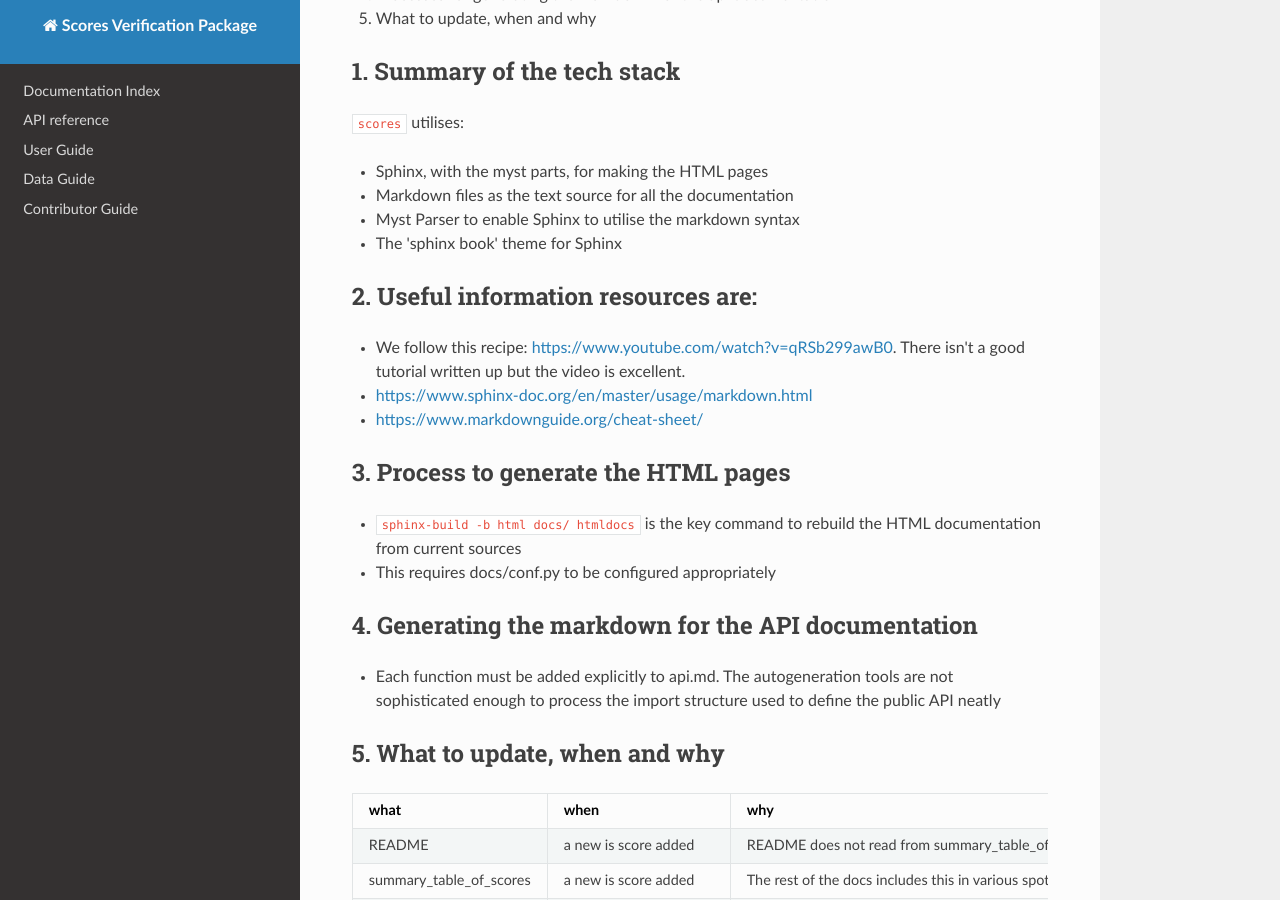
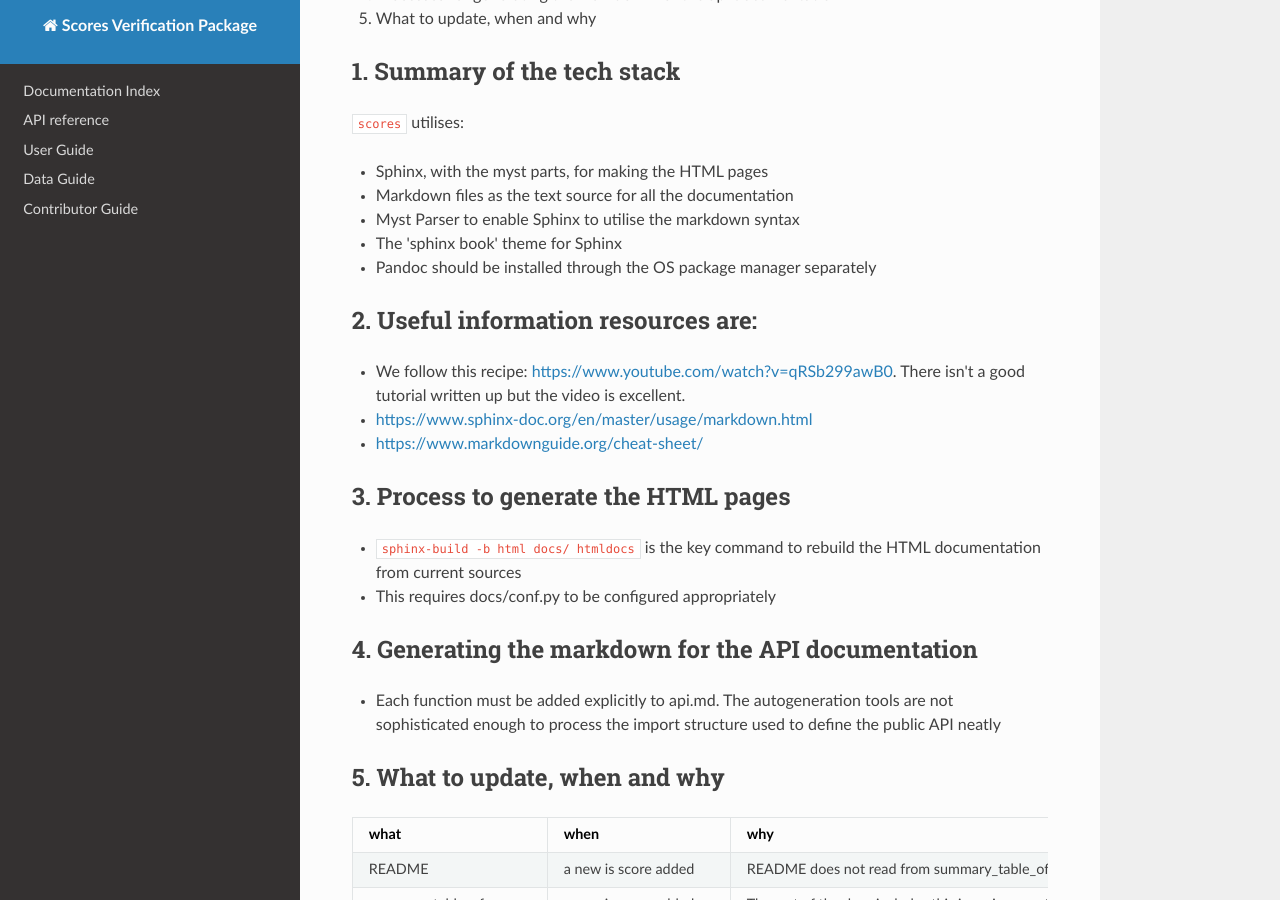
Before and after one commit to nci/scores, an MkDocs documentation site: the page built from docs/maintainer.md, in a window 1280 px wide and 900 px high, scrolled down 1265 px. Built offline with MkDocs 1.6.1, drawn with Linux system fonts in a browser that asks for light colours; nearby versions of some CDN libraries.

Commit message:
Quantile score had been improperly referenced in the api docs so wasn't building correctly Updated the requirements file for maintainer version to include all tools needed for building the docs

```diff
--- a/docs/maintainer.md
+++ b/docs/maintainer.md
@@ -49,6 +49,7 @@ Information relevant for package maintenance
  - Markdown files as the text source for all the documentation
  - Myst Parser to enable Sphinx to utilise the markdown syntax
  - The 'sphinx book' theme for Sphinx
+ - Pandoc should be installed through the OS package manager separately
 
 ## 2. Useful information resources are:
 
--- a/pyproject.toml
+++ b/pyproject.toml
@@ -55,7 +55,10 @@ maintainer = ["build",
               "sphinx",
               "myst-parser",
               "sphinx-book-theme",
+              "nbsphinx",
+              "sphinx_gallery",
               "twine",
+              "pandoc",
               "pip-tools",
 ]
 all = ["scores[dev,tutorial]"]
```
Also changed, not shown: docs/api.md (+1 -1 lines).
